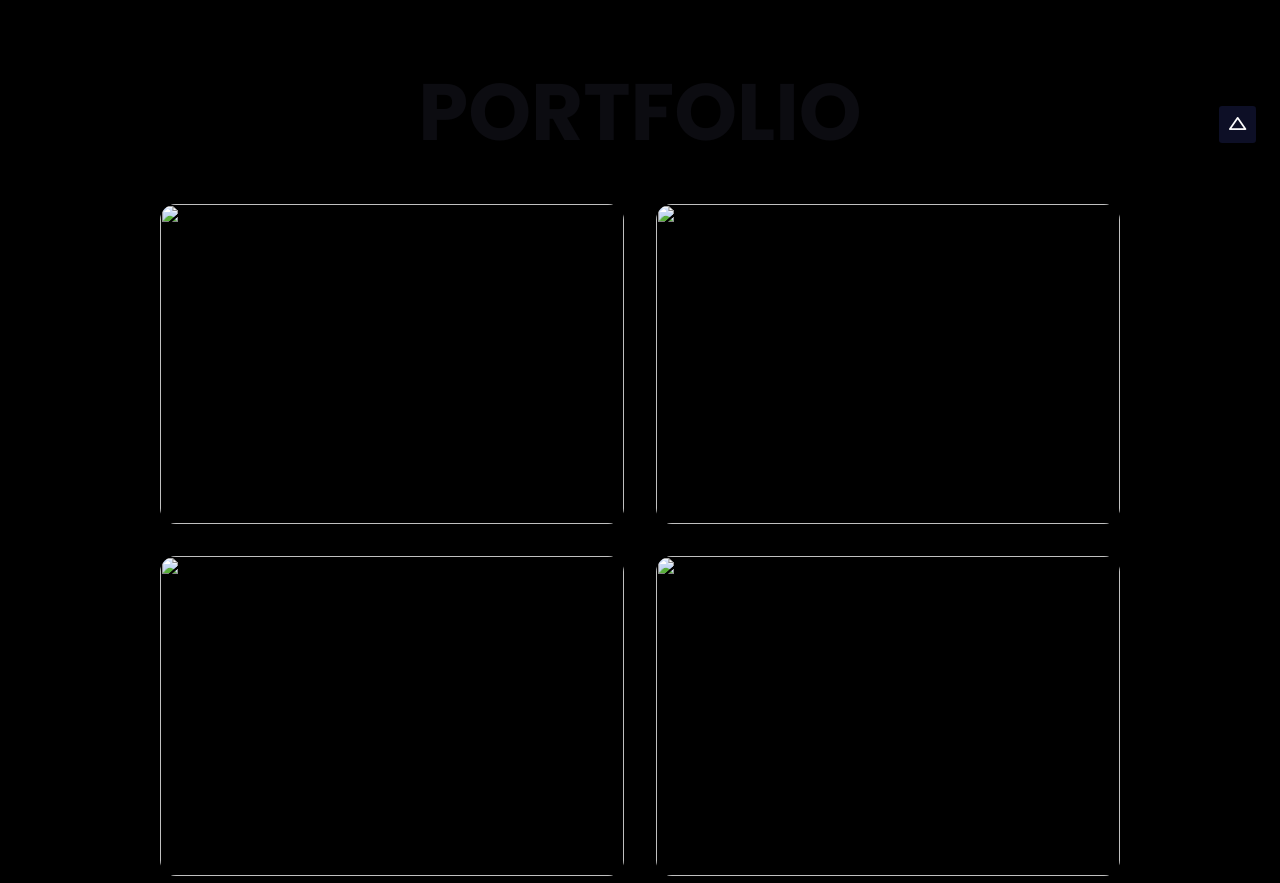
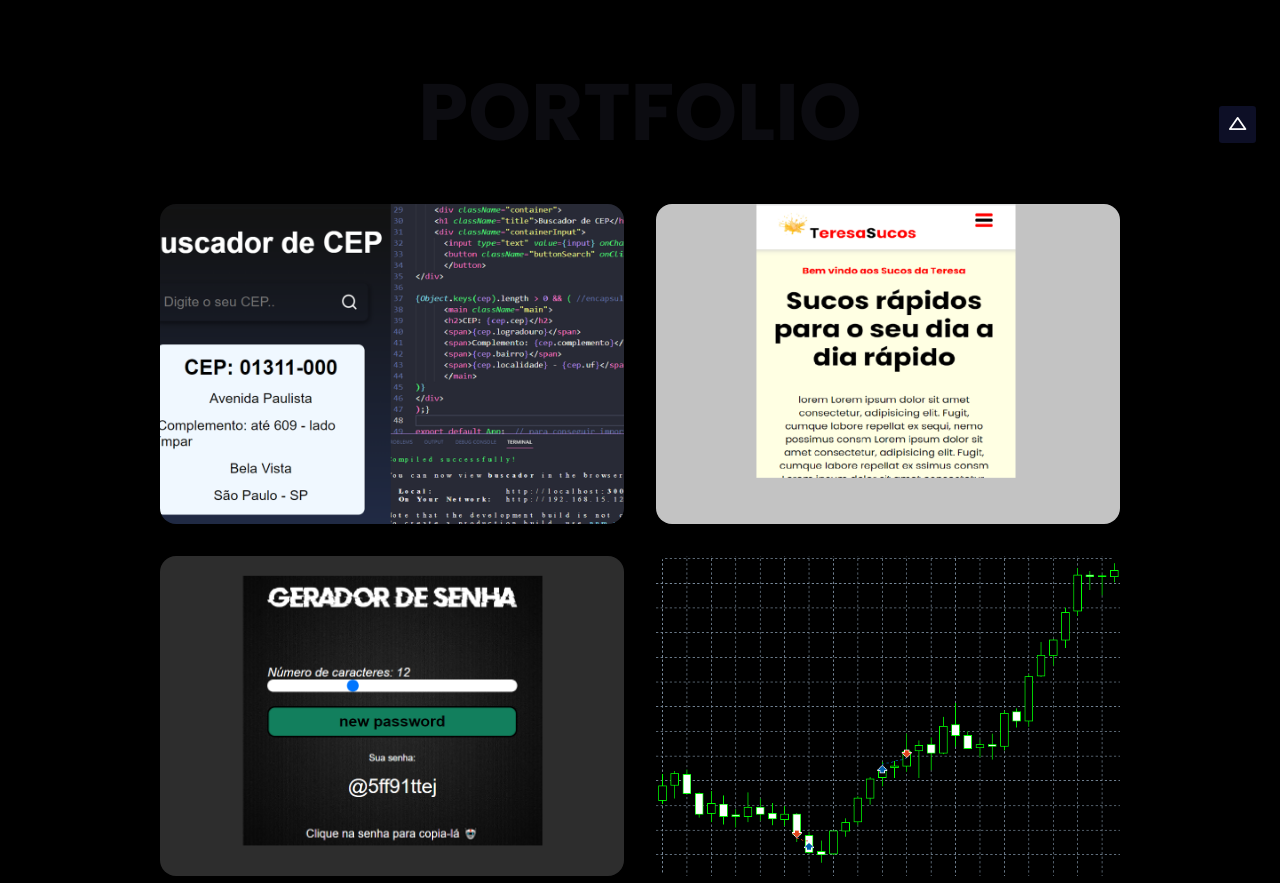
Before and after one commit to PerozinBastos/portfolioSite, a plain HTML site: page index.html in a window 1280 px wide. Shown: the part 1457-2340 px from the top of the page. Drawn offline with nearby package versions, Linux system fonts and the light colour scheme.

Commit message:
Update index.html

```diff
--- a/index.html
+++ b/index.html
@@ -6,7 +6,7 @@
     <meta name="viewport" content="width=device-width, initial-scale=1.0">
     <meta name="description" content="Guilherme Perozin Fernandes Bastos">
     <title>Guilherme Perozin</title>
-    <link rel="shortcut icon" href=".favicon.ico" type="image/x-icon">
+    <link rel="shortcut icon" href="favicon.ico" type="image/x-icon">
     <link rel="stylesheet" href="style.css">
     <link href='https://unpkg.com/boxicons@2.1.2/css/boxicons.min.css' rel='stylesheet'>   <!--Icones como fonte CSS-->
 </head>
@@ -32,7 +32,7 @@
 <section class="home container" id="home">    <!--Abrigará tudo da seção-->
 <div class="home-content">
     <div class="home-img">  <!--uma div para a foto-->
-    <img src=".foto-adulto-m.png" alt="foto">
+    <img src="foto-adulto-m.png" alt="foto">
 </div>
 <div class="home-text">  <!--uma div para o texto-->
     <h2>Guilherme<span class="color"> Perozin</span></h2>
@@ -87,7 +87,7 @@
     <h2 class="heading">Portfolio</h2>
 <div class="portfolio-content">
     <div class="portfolio-box">
-    <img src=".buscador.png" alt="" class="portfolio-img">
+    <img src="buscador.png" alt="" class="portfolio-img">
     <div class="portfolio-overlay">
             <h2>Desenvolvimento Web</h2>
             <h2>Aplicação - HTML CSS JAVASCRIPT REACTJS NODEJS API</h2>
@@ -95,7 +95,7 @@
     </div>
     </div>
     <div class="portfolio-box">
-    <img src=".land.png" alt="" class="portfolio-img">
+    <img src="land.png" alt="" class="portfolio-img">
     <div class="portfolio-overlay">
         <h2>Desenvolvimento Web</h2>
         <h2>Landing page - HTML CSS JAVASCRIPT</h2>
@@ -103,7 +103,7 @@
         </div>
         </div>
     <div class="portfolio-box">
-    <img src=".geradorsenhas.png" alt="" class="portfolio-img" >
+    <img src="geradorsenhas.png" alt="" class="portfolio-img" >
     <div class="portfolio-overlay">
         <h2>Desenvolvimento Web <br>
         <h2>Aplicação - HTML CSS JAVASCRIPT REACTJS NODEJS API</h2>
@@ -111,7 +111,7 @@
 </div>
 </div>
 <div class="portfolio-box">
-<img src=".miniindice.png" alt="" class="portfolio-img">
+<img src="miniindice.png" alt="" class="portfolio-img">
 <div class="portfolio-overlay">
     <h2>Finanças</h2>
     <a href="https://github.com/PerozinBastos"><i class='bx bx-link' ></i></a>
```
